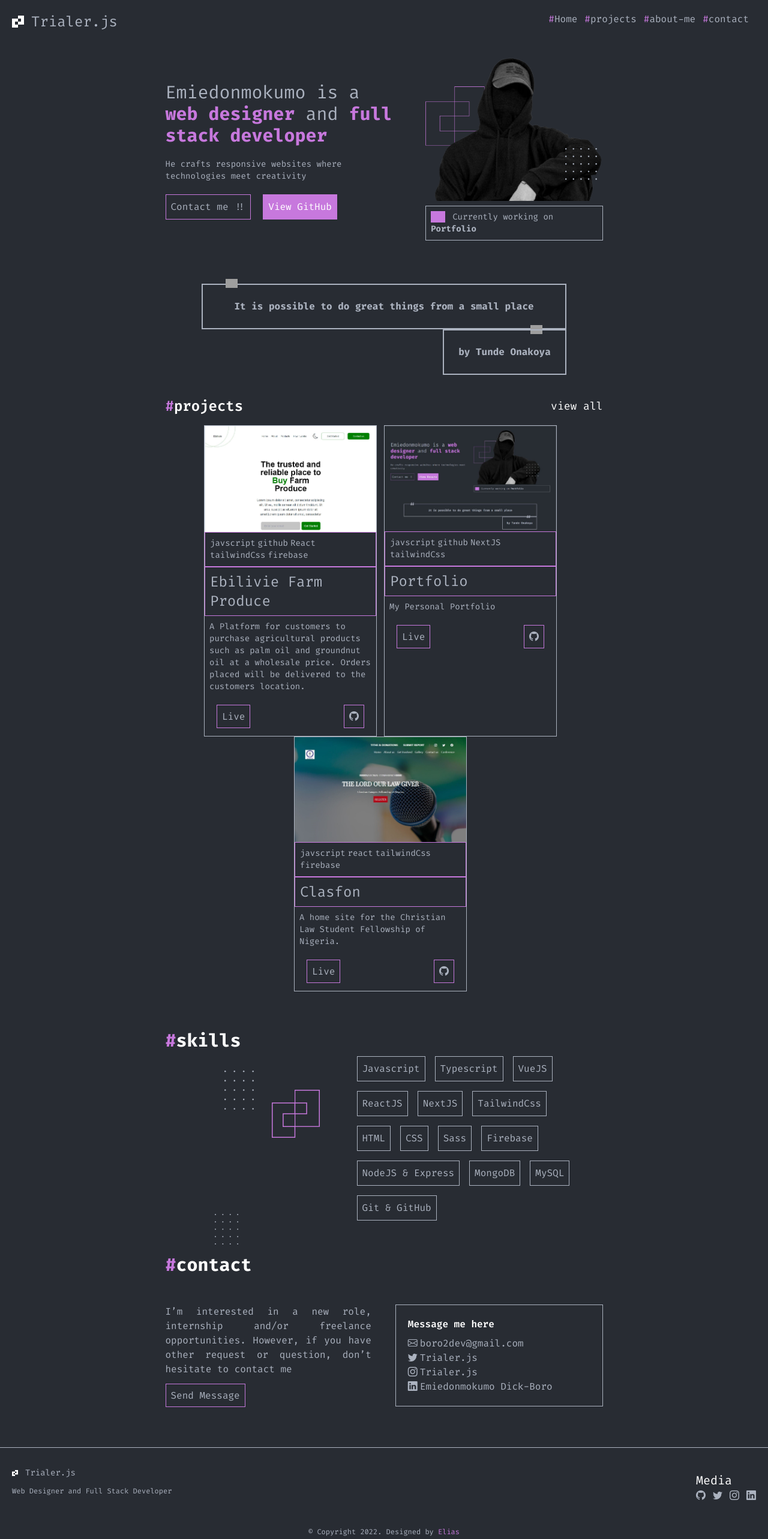
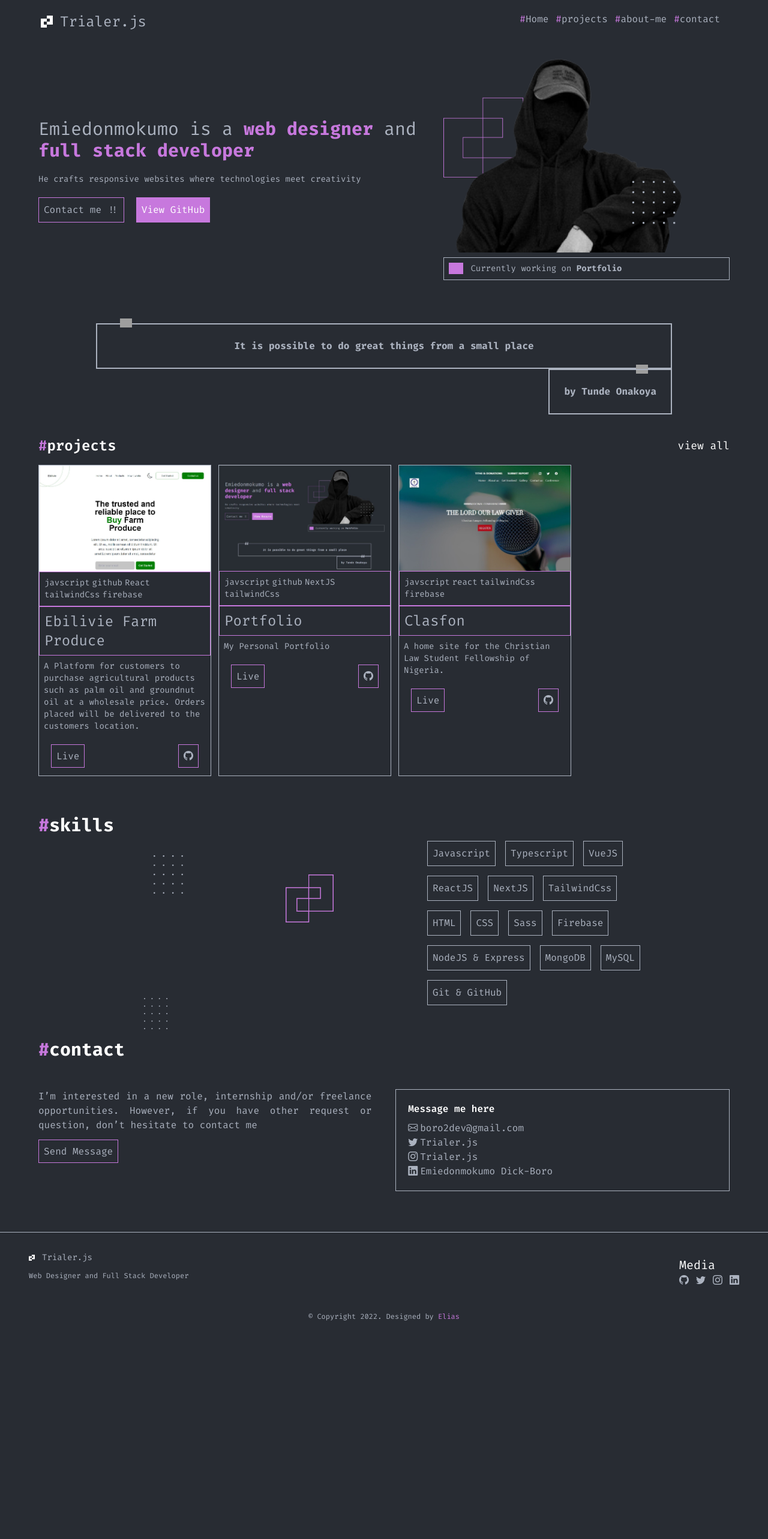
Before and after one commit to Emie-Boro/trialer-portfolio, a Next.js app: page / in a window 1280 px wide. Shown: the top 2566 px of the page at 60% size. After the commit the page ends 2223 px from the top, so only its background shows below. Built offline with nearby package versions, Linux system fonts and the light colour scheme; grey boxes are pictures that could not be loaded.

Commit message:
Updated files

```diff
--- a/app/layout.jsx
+++ b/app/layout.jsx
@@ -19,7 +19,7 @@ export default function RootLayout({ children }) {
       </head>
       <body className={`${firaCode.className} bg-background text-gray`}>
         <Header />
-        <div className="lg:container mx-auto p-5">{children}</div>
+        <div className="lg:px-16 mx-auto p-5">{children}</div>
         <Footer />
       </body>
     </html>
--- a/app/page.jsx
+++ b/app/page.jsx
@@ -11,7 +11,7 @@ export default function Home() {
           <h4 className="text-sm my-5 sm:text-sm">He crafts responsive websites where technologies meet creativity</h4>
           <div className="flex md:text-sm sm:text-sm">
             <Link href={'/contact'} className="border border-primary p-2 hover:bg-primary hover:text-white mr-5">Contact me !!</Link>
-            <Link href={'https://github.com/Emie-Boro'} className="border border-primary p-2 bg-primary text-white hover:bg-background hover:text-gray">View GitHub</Link>
+            <Link href={'https://github.com/Emie-Boro'} className="border border-primary p-2 bg-primary text-white hover:bg-background hover:text-gray" target="_blank">View GitHub</Link>
           </div>
         </div>
         <div className="sm:mt-16 lg:w-2/4 md:w-1/3">
@@ -34,7 +34,7 @@ export default function Home() {
             <h1 className="text-2xl font-semibold text-white md:text-xl sm:text-xl"><span className="text-primary">#</span>projects</h1>
             <Link href={'/projects'} className="hover:text-primary text-lg text-white sm:text-sm">view all</Link>
           </div>
-          <div className="mt-4 flex lg:justify-center flex-wrap sm:flex-col sm:justify-center">
+          <div className="mt-4 flex sm:flex-col sm:justify-center">
             {projectData.slice(0, 3).map(project => (
               <div key={project.id} className="lg:max-w-72 md:max-w-56 border lg:mr-3 md:m-2 sm:mb-5">
                 <Image src={project.image} alt={project.description} width={250} height={20} className="w-fit" />
@@ -59,9 +59,9 @@ export default function Home() {
         <h1 className="text-3xl font-bold text-white md:text-xl sm:text-xl"><span className="text-primary">#</span>skills</h1>
         <div className="flex justify-evenly sm:flex-col sm:justify-center">
           <div className="relative lg:w-1/3 sm:hidden">
-            <Image src={'/assets/frame 31.svg'} alt={'viewbox logo'} width={50} height={20} className="absolute left-16 top-8" />
+            <Image src={'/assets/Frame 31.svg'} alt={'viewbox logo'} width={50} height={20} className="absolute left-16 top-8" />
             <Image src={'/assets/logo-outline.svg'} alt={'viewbox logo'} width={80} height={20} className="absolute right-5 top-16" />
-            <Image src={'/assets/frame 31.svg'} alt={'viewbox logo'} width={40} height={20} className="absolute left-12 -bottom-8" />
+            <Image src={'/assets/Frame 31.svg'} alt={'viewbox logo'} width={40} height={20} className="absolute left-12 -bottom-8" />
           </div>
           <div className="lg:w-96">
             <ul className="flex flex-wrap sm:justify-between">
--- a/components/Footer.jsx
+++ b/components/Footer.jsx
@@ -5,7 +5,7 @@ const Footer = () => {
     return (
         <>
             <hr className="mt-12" />
-            <footer className="p-5">
+            <footer className="lg:px-12 p-5">
                 <div className="">
                     <div className="flex lg:justify-between md:justify-between sm:flex-col">
                         <div>
--- a/components/Header.jsx
+++ b/components/Header.jsx
@@ -10,7 +10,7 @@ const Header = () => {
         setShowMenu(!showMenu)
     }
     return (
-        <header className="p-5 sm:p-2">
+        <header className="p-5 lg:mx-12 sm:p-2">
             <nav className="lg:flex lg:justify-between sm:p-2">
                 <div className="flex justify-between">
                     <div>
```
